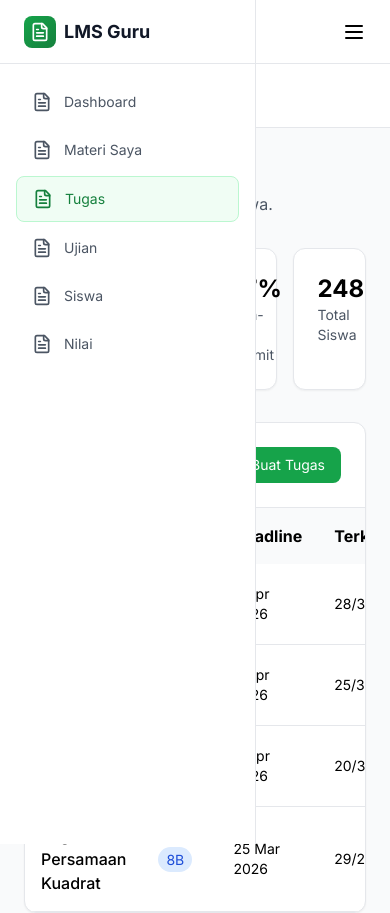
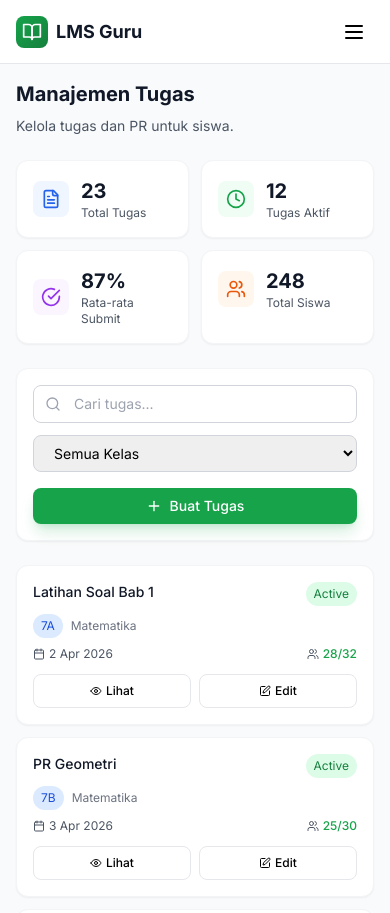
Before and after one commit to ikurniawann/lms, a Next.js app: page /dashboard-guru/tugas in a window 390 px wide. Shown: the top 913 px of the page. Built offline with nearby package versions, Linux system fonts and the light colour scheme.

Commit message:
Update tugas page - remove sidebar, add mobile responsive

```diff
--- a/src/app/dashboard-guru/tugas/page.tsx
+++ b/src/app/dashboard-guru/tugas/page.tsx
@@ -1,9 +1,15 @@
 'use client';
 
 import { useState } from 'react';
-import { FileText, Plus, Search, Calendar, Clock, Users, CheckCircle, Edit, Trash2, Eye, Download } from 'lucide-react';
+import {
+  FileText, Plus, Search, Calendar, Clock, Users, CheckCircle,
+  Edit, Trash2, Eye, Download, ChevronRight
+} from 'lucide-react';
 
 export default function TugasPage() {
+  const [searchTerm, setSearchTerm] = useState('');
+  const [selectedClass, setSelectedClass] = useState('ALL');
+
   const assignments = [
     { id: 1, title: 'Latihan Soal Bab 1', class: '7A', subject: 'Matematika', due: '2 Apr 2026', submitted: '28/32', status: 'Active' },
     { id: 2, title: 'PR Geometri', class: '7B', subject: 'Matematika', due: '3 Apr 2026', submitted: '25/30', status: 'Active' },
@@ -11,65 +17,192 @@ export default function TugasPage() {
     { id: 4, title: 'Tugas Persamaan Kuadrat', class: '8B', subject: 'Matematika', due: '25 Mar 2026', submitted: '29/29', status: 'Selesai' },
   ];
 
+  const filteredAssignments = assignments.filter(a => {
+    const matchSearch = a.title.toLowerCase().includes(searchTerm.toLowerCase());
+    const matchClass = selectedClass === 'ALL' || a.class === selectedClass;
+    return matchSearch && matchClass;
+  });
+
   const statsCards = [
-    { title: 'Total Tugas', value: '23', change: '+5', icon: FileText, color: 'blue' },
+    { title: 'Total Tugas', value: '23', icon: FileText, color: 'blue' },
     { title: 'Tugas Aktif', value: '12', icon: Clock, color: 'green' },
     { title: 'Rata-rata Submit', value: '87%', icon: CheckCircle, color: 'purple' },
     { title: 'Total Siswa', value: '248', icon: Users, color: 'orange' },
   ];
 
+  const classes = ['7A', '7B', '7C', '8A', '8B', '8C', '9A', '9B', '9C'];
+
   return (
-    <div className="min-h-screen bg-gray-50">
-      <aside className="fixed inset-y-0 left-0 z-50 w-64 bg-white border-r border-gray-200 lg:translate-x-0">
-        <div className="h-16 flex items-center px-6 border-b border-gray-200">
-          <div className="flex items-center space-x-2">
-            <div className="w-8 h-8 bg-gradient-to-br from-green-600 to-green-700 rounded-lg flex items-center justify-center">
-              <FileText className="w-5 h-5 text-white" />
+    <div className="p-4 sm:p-6 lg:p-8">
+      {/* Page Header */}
+      <div className="mb-6 sm:mb-8">
+        <h1 className="text-xl sm:text-2xl font-bold text-gray-900 mb-2">Manajemen Tugas</h1>
+        <p className="text-sm sm:text-base text-gray-600">Kelola tugas dan PR untuk siswa.</p>
       </div>
-            <span className="text-lg font-bold text-gray-900">LMS Guru</span>
+
+      {/* Stats Cards */}
+      <div className="grid grid-cols-2 lg:grid-cols-4 gap-3 sm:gap-4 mb-6 sm:mb-8">
+        {statsCards.map((stat, index) => {
+          const Icon = stat.icon;
+          return (
+            <div key={index} className="bg-white rounded-xl p-4 sm:p-6 shadow-sm border border-gray-100">
+              <div className="flex items-center gap-3">
+                <div className={`p-2 rounded-lg ${
+                  stat.color === 'blue' ? 'bg-blue-50 text-blue-600' :
+                  stat.color === 'green' ? 'bg-green-50 text-green-600' :
+                  stat.color === 'purple' ? 'bg-purple-50 text-purple-600' :
+                  'bg-orange-50 text-orange-600'
+                }`}>
+                  <Icon className="w-5 h-5" />
+                </div>
+                <div>
+                  <div className="text-xl sm:text-2xl font-bold text-gray-900">{stat.value}</div>
+                  <div className="text-xs sm:text-sm text-gray-600">{stat.title}</div>
                 </div>
               </div>
-        <nav className="p-4 space-y-1">
-          <a href="/dashboard-guru" className="flex items-center space-x-3 px-4 py-3 text-gray-600 hover:bg-gray-50 rounded-lg"><FileText className="w-5 h-5"/><span className="text-sm">Dashboard</span></a>
-          <a href="/dashboard-guru/materi" className="flex items-center space-x-3 px-4 py-3 text-gray-600 hover:bg-gray-50 rounded-lg"><FileText className="w-5 h-5"/><span className="text-sm">Materi Saya</span></a>
-          <a href="/dashboard-guru/tugas" className="flex items-center space-x-3 px-4 py-3 bg-green-50 text-green-700 rounded-lg border border-green-200"><FileText className="w-5 h-5"/><span className="text-sm">Tugas</span></a>
-          <a href="/dashboard-guru/ujian" className="flex items-center space-x-3 px-4 py-3 text-gray-600 hover:bg-gray-50 rounded-lg"><FileText className="w-5 h-5"/><span className="text-sm">Ujian</span></a>
-          <a href="/dashboard-guru/students" className="flex items-center space-x-3 px-4 py-3 text-gray-600 hover:bg-gray-50 rounded-lg"><FileText className="w-5 h-5"/><span className="text-sm">Siswa</span></a>
-          <a href="/dashboard-guru/grades" className="flex items-center space-x-3 px-4 py-3 text-gray-600 hover:bg-gray-50 rounded-lg"><FileText className="w-5 h-5"/><span className="text-sm">Nilai</span></a>
-        </nav>
-      </aside>
-      <div className="lg:ml-64">
-        <header className="h-16 bg-white border-b border-gray-200"><div className="h-full px-6 flex items-center"><h1 className="text-xl font-bold">Tugas</h1></div></header>
-        <main className="p-6">
-          <div className="mb-8"><h1 className="text-2xl font-bold mb-2">Manajemen Tugas</h1><p className="text-gray-600">Kelola tugas dan PR untuk siswa.</p></div>
-          <div className="grid grid-cols-4 gap-4 mb-8">
-            {statsCards.map((stat, i) => (
-              <div key={i} className="bg-white p-6 rounded-xl shadow-sm border"><div className="text-2xl font-bold">{stat.value}</div><div className="text-sm text-gray-600">{stat.title}</div></div>
+            </div>
+          );
+        })}
+      </div>
+
+      {/* Actions Bar */}
+      <div className="bg-white rounded-xl p-4 shadow-sm border border-gray-100 mb-6">
+        <div className="flex flex-col sm:flex-row sm:items-center sm:justify-between gap-4">
+          <div className="flex flex-col sm:flex-row gap-3 flex-1">
+            <div className="relative flex-1 max-w-md">
+              <Search className="absolute left-3 top-1/2 transform -translate-y-1/2 w-4 h-4 text-gray-400" />
+              <input
+                type="text"
+                placeholder="Cari tugas..."
+                value={searchTerm}
+                onChange={(e) => setSearchTerm(e.target.value)}
+                className="w-full pl-10 pr-4 py-2 border border-gray-300 rounded-lg text-sm focus:outline-none focus:ring-2 focus:ring-green-500"
+              />
+            </div>
+
+            <select
+              value={selectedClass}
+              onChange={(e) => setSelectedClass(e.target.value)}
+              className="px-4 py-2 border border-gray-300 rounded-lg text-sm focus:outline-none focus:ring-2 focus:ring-green-500"
+            >
+              <option value="ALL">Semua Kelas</option>
+              {classes.map(c => (
+                <option key={c} value={c}>{c}</option>
+              ))}
+            </select>
+          </div>
+
+          <button className="flex items-center justify-center gap-2 px-4 py-2 bg-green-600 text-white rounded-lg hover:bg-green-700 transition-all shadow-lg shadow-green-600/20">
+            <Plus className="w-4 h-4" />
+            <span className="text-sm font-medium">Buat Tugas</span>
+          </button>
+        </div>
+      </div>
+
+      {/* Mobile Card View */}
+      <div className="block sm:hidden space-y-3">
+        {filteredAssignments.map((a) => (
+          <div key={a.id} className="bg-white rounded-xl p-4 shadow-sm border border-gray-100">
+            <div className="flex items-start justify-between mb-2">
+              <div className="font-medium text-gray-900 text-sm">{a.title}</div>
+              <span className={`px-2 py-1 rounded-full text-xs ${
+                a.status === 'Active' ? 'bg-green-100 text-green-700' : 'bg-gray-100 text-gray-700'
+              }`}>
+                {a.status}
+              </span>
+            </div>
+
+            <div className="flex items-center gap-2 mb-2">
+              <span className="px-2 py-1 bg-blue-100 text-blue-700 text-xs rounded-full">{a.class}</span>
+              <span className="text-xs text-gray-500">{a.subject}</span>
+            </div>
+
+            <div className="flex items-center justify-between text-xs text-gray-600 mb-3">
+              <div className="flex items-center gap-1">
+                <Calendar className="w-3 h-3" />
+                <span>{a.due}</span>
+              </div>
+              <div className="flex items-center gap-1">
+                <Users className="w-3 h-3" />
+                <span className="text-green-600 font-medium">{a.submitted}</span>
+              </div>
+            </div>
+
+            <div className="flex items-center gap-2">
+              <button className="flex-1 flex items-center justify-center gap-1 p-2 bg-white border border-gray-200 rounded-lg text-xs font-medium">
+                <Eye className="w-3 h-3" /> Lihat
+              </button>
+              <button className="flex-1 flex items-center justify-center gap-1 p-2 bg-white border border-gray-200 rounded-lg text-xs font-medium">
+                <Edit className="w-3 h-3" /> Edit
+              </button>
+            </div>
+          </div>
         ))}
       </div>
-          <div className="bg-white rounded-xl shadow-sm border overflow-hidden">
-            <div className="p-6 border-b flex justify-between items-center">
-              <h3 className="font-bold">Daftar Tugas</h3>
-              <button className="px-4 py-2 bg-green-600 text-white rounded-lg text-sm flex items-center gap-2"><Plus className="w-4 h-4"/>Buat Tugas</button>
+
+      {/* Desktop Table View */}
+      <div className="hidden sm:block bg-white rounded-xl shadow-sm border border-gray-100 overflow-hidden">
+        <div className="overflow-x-auto">
+          <table className="w-full">
+            <thead className="bg-gray-50 border-b border-gray-200">
+              <tr>
+                <th className="text-left py-4 px-6 text-sm font-semibold text-gray-700">Judul</th>
+                <th className="text-left py-4 px-6 text-sm font-semibold text-gray-700">Kelas</th>
+                <th className="text-left py-4 px-6 text-sm font-semibold text-gray-700">Deadline</th>
+                <th className="text-left py-4 px-6 text-sm font-semibold text-gray-700">Terkumpul</th>
+                <th className="text-left py-4 px-6 text-sm font-semibold text-gray-700">Status</th>
+                <th className="text-left py-4 px-6 text-sm font-semibold text-gray-700">Actions</th>
+              </tr>
+            </thead>
+            <tbody>
+              {filteredAssignments.map((a) => (
+                <tr key={a.id} className="border-b border-gray-100 hover:bg-gray-50 transition-all">
+                  <td className="py-4 px-6">
+                    <div className="font-medium text-gray-900">{a.title}</div>
+                    <div className="text-xs text-gray-500">{a.subject}</div>
+                  </td>
+                  <td className="py-4 px-6">
+                    <span className="px-3 py-1 bg-blue-100 text-blue-700 text-sm font-medium rounded-full">{a.class}</span>
+                  </td>
+                  <td className="py-4 px-6 text-sm text-gray-600">{a.due}</td>
+                  <td className="py-4 px-6">
+                    <span className="text-sm font-medium text-green-600">{a.submitted}</span>
+                  </td>
+                  <td className="py-4 px-6">
+                    <span className={`px-3 py-1 rounded-full text-sm font-medium ${
+                      a.status === 'Active' ? 'bg-green-100 text-green-700' : 'bg-gray-100 text-gray-700'
+                    }`}>
+                      {a.status}
+                    </span>
+                  </td>
+                  <td className="py-4 px-6">
+                    <div className="flex items-center gap-2">
+                      <button className="p-2 hover:bg-blue-50 rounded-lg transition-all" title="Lihat">
+                        <Eye className="w-4 h-4 text-blue-600" />
+                      </button>
+                      <button className="p-2 hover:bg-green-50 rounded-lg transition-all" title="Edit">
+                        <Edit className="w-4 h-4 text-green-600" />
+                      </button>
+                      <button className="p-2 hover:bg-red-50 rounded-lg transition-all" title="Hapus">
+                        <Trash2 className="w-4 h-4 text-red-600" />
+                      </button>
                     </div>
-            <table className="w-full">
-              <thead className="bg-gray-50"><tr><th className="text-left p-4">Judul</th><th className="text-left p-4">Kelas</th><th className="text-left p-4">Deadline</th><th className="text-left p-4">Terkumpul</th><th className="text-left p-4">Status</th><th className="text-left p-4">Actions</th></tr></thead>
-              <tbody>
-                {assignments.map(a => (
-                  <tr key={a.id} className="border-b hover:bg-gray-50">
-                    <td className="p-4 font-medium">{a.title}</td>
-                    <td className="p-4"><span className="px-2 py-1 bg-blue-100 text-blue-700 rounded-full text-sm">{a.class}</span></td>
-                    <td className="p-4 text-sm">{a.due}</td>
-                    <td className="p-4 text-sm">{a.submitted}</td>
-                    <td className="p-4"><span className={`px-2 py-1 rounded-full text-sm ${a.status==='Active'?'bg-green-100 text-green-700':'bg-gray-100 text-gray-700'}`}>{a.status}</span></td>
-                    <td className="p-4 flex gap-2"><button className="p-2 hover:bg-blue-50 rounded"><Eye className="w-4 h-4 text-blue-600"/></button><button className="p-2 hover:bg-green-50 rounded"><Edit className="w-4 h-4 text-green-600"/></button></td>
+                  </td>
                 </tr>
               ))}
             </tbody>
           </table>
         </div>
-        </main>
       </div>
+
+      {/* Empty State */}
+      {filteredAssignments.length === 0 && (
+        <div className="py-12 text-center">
+          <FileText className="w-12 h-12 text-gray-300 mx-auto mb-4" />
+          <h3 className="text-lg font-medium text-gray-900 mb-2">Tidak ada tugas</h3>
+          <p className="text-gray-500 mb-4">Tidak ditemukan tugas dengan filter yang dipilih.</p>
+        </div>
+      )}
     </div>
   );
 }
```
Lines whose indentation alone changed are shown as unchanged.
